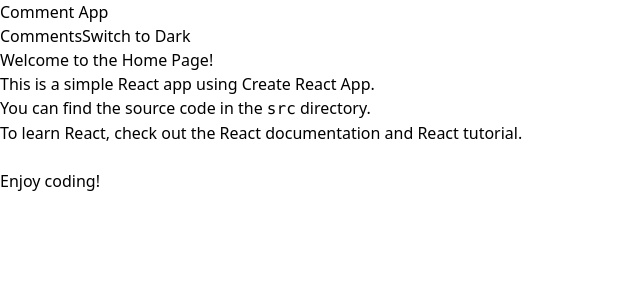
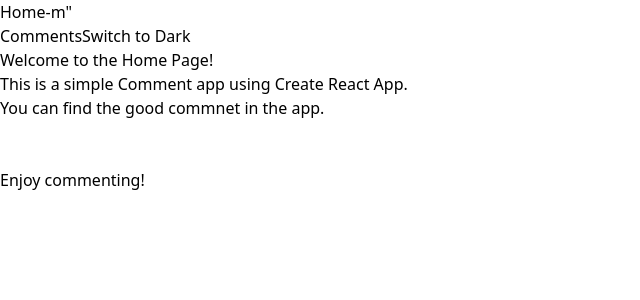
Before and after one commit to Zohaib-57/React_JS_Part-5, a React (Vite) app: page / in a window 1280 px wide. Shown: the top 300 px of the page, without its empty margins (0-640 px from the left). Built offline with nearby package versions, Linux system fonts and the light colour scheme.

Commit message:
updated with fetch api vs async/await axios

```diff
--- a/src/components/Navbar.jsx
+++ b/src/components/Navbar.jsx
@@ -13,7 +13,7 @@ const Navbar = () => {
 		>
 			<div className="container mx-auto flex justify-between items-center py-4 px-6">
 				<Link to="/" className="text-2xl font-semibold text-white">
-					Comment App
+					Home-m"
 				</Link>
 				<div className="flex items-center space-x-4">
 					<Link
--- a/src/pages/Home.jsx
+++ b/src/pages/Home.jsx
@@ -6,19 +6,13 @@ const Home = () => {
 			<h1>
 				Welcome to the Home Page!
 				<br />
-				This is a simple React app using Create React App.
+				This is a simple Comment app using Create React App.
 				<br />
-				You can find the source code in the <code>src</code> directory.
-				<br />
-				To learn React, check out the{" "}
-				<a href="https://reactjs.org/">React documentation</a> and{" "}
-				<a href="https://reactjs.org/tutorial/tutorial.html">
-					React tutorial
-				</a>
-				.
+				You can find the good commnet in the app.
 				<br />
 				<br />
-				Enjoy coding!
+				<br />
+				Enjoy commenting!
 			</h1>
 		</div>
 	);
```
Also changed, not shown: src/pages/CommentList.jsx (+71 -6 lines).
